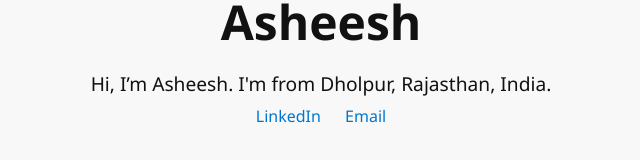
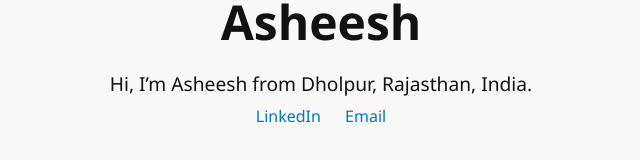
Before and after one commit to AsheeshDholpur/Asheesh, a plain HTML site: page index.html in a window 1280 px wide. Shown: the part 358-518 px from the top of the page, without its empty margins (319-959 px from the left). Drawn offline with Linux system fonts and the light colour scheme.

Commit message:
Update index.html

```diff
--- a/index.html
+++ b/index.html
@@ -35,7 +35,7 @@
 </head>
 <body>
   <h1>Asheesh</h1>
-  <p>Hi, I’m Asheesh. I'm from Dholpur, Rajasthan, India.</p>
+  <p>Hi, I’m Asheesh from Dholpur, Rajasthan, India.</p>
 
   <div class="links">
     <a href="https://www.linkedin.com/in/YOUR-LINK" target="_blank">LinkedIn</a>
```
